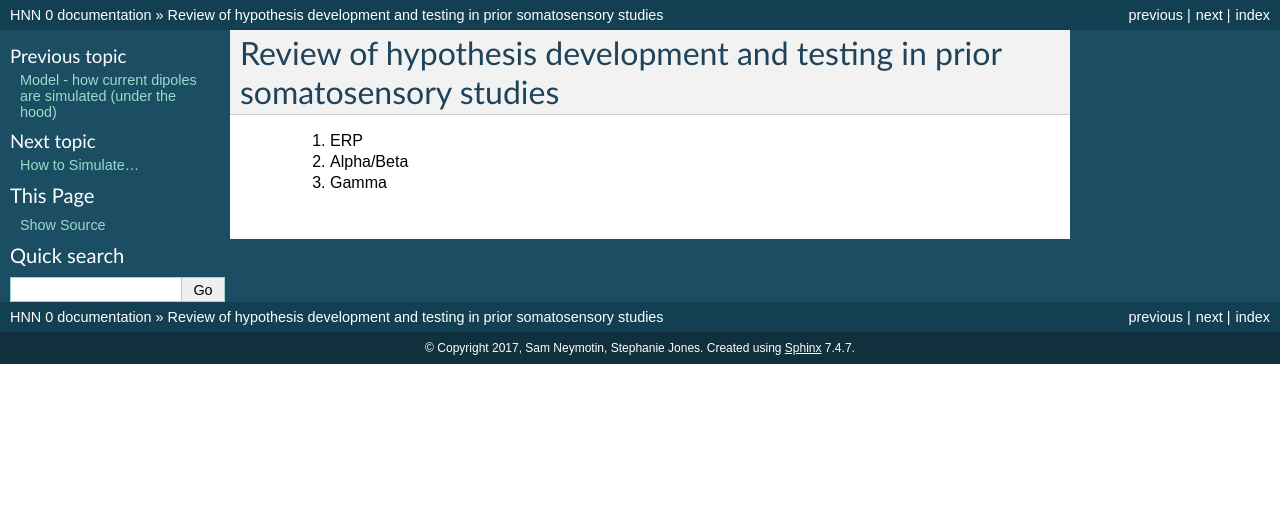
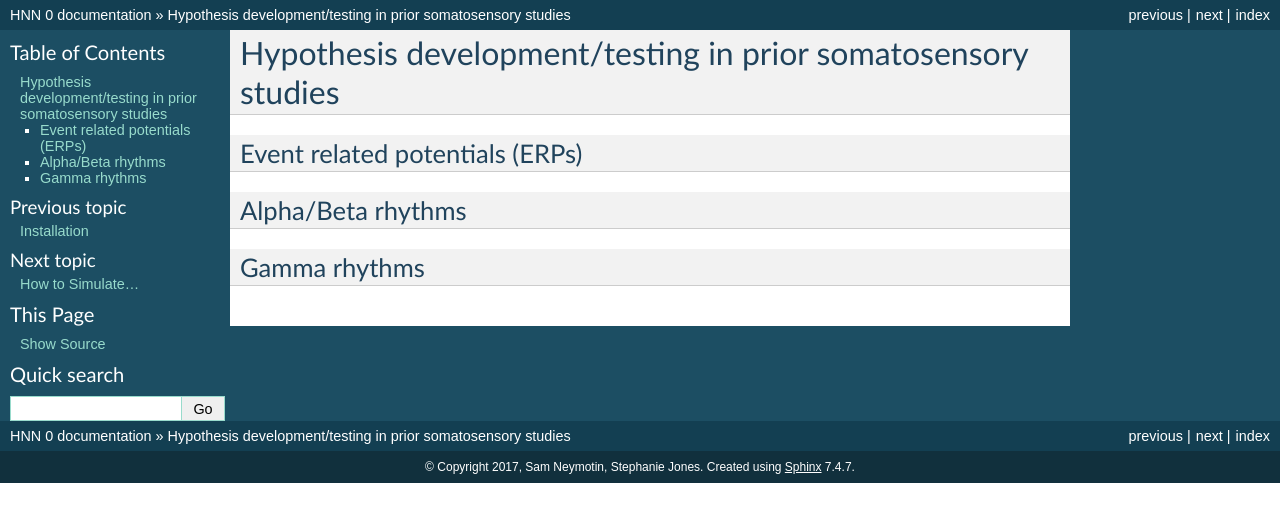
Before and after one commit to jonescompneurolab/hnn, a Sphinx documentation site: the page built from doc/priorstudies.rst, in a window 1280 px wide. Shown: the top 522 px of the page. Built offline with Sphinx 7.4.7, drawn with Linux system fonts in a browser that asks for light colours; pages that are not in the unit, such as notebooks, are missing from menus.

Commit message:
changing outline

```diff
--- a/doc/background.rst
+++ b/doc/background.rst
@@ -14,3 +14,6 @@ need, and a unique opportunity, to relate the ‘macro-scale’ signals to their
 
 Current dipoles
 ----------------
+
+Model - how current dipoles are simulated
+^^^^^^^^^^^^^^^^^^^^^^^^^^^^^^^^^^^^^^^^^
--- a/doc/index.rst
+++ b/doc/index.rst
@@ -13,7 +13,7 @@ Human Neocortical Neurosolver (HNN) documentation
    background
    overview
    install
-   model
+   .. model
    priorstudies
    howtosim
    viewingdata
--- a/doc/priorstudies.rst
+++ b/doc/priorstudies.rst
@@ -1,5 +1,11 @@
-Review of hypothesis development and testing in prior somatosensory studies
-===============================
- 1. ERP
- 2. Alpha/Beta
- 3. Gamma
+Hypothesis development/testing in prior somatosensory studies
+=============================================================
+
+Event related potentials (ERPs)
+-------------------------------
+
+Alpha/Beta rhythms
+------------------
+
+Gamma rhythms
+-------------
```
